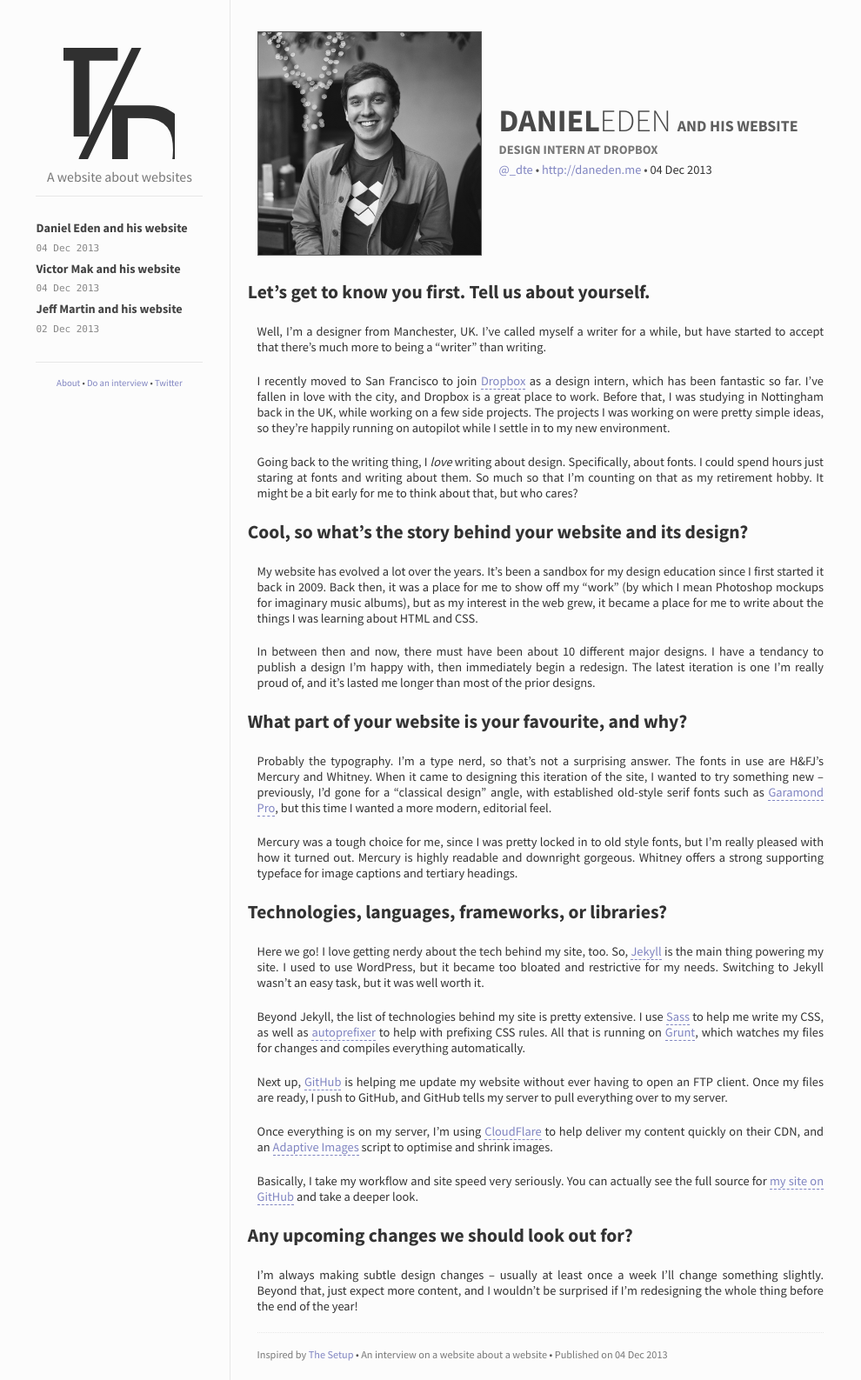
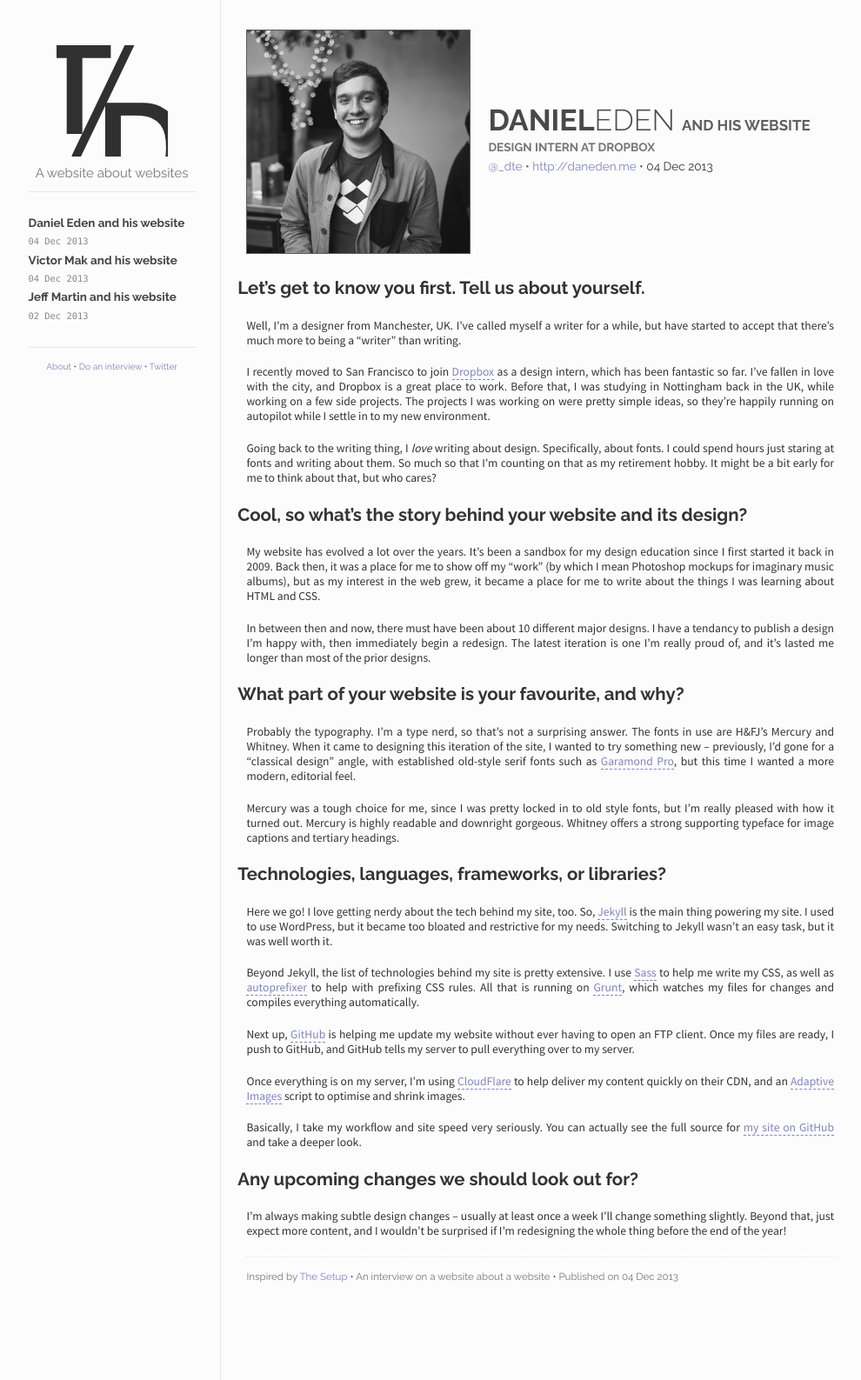
Before and after one commit to the-development/thedevelopment, a Jekyll site: the page built from index.html, in a window 1280 px wide. Shown: the whole page at 87% size, without its empty margins (117-1107 px from the left). Built offline with Jekyll 4.4.1, drawn with Linux system fonts in a browser that asks for light colours; Markdown is read by kramdown in place of the engine named in the settings.

Commit message:
Try mixing raleway and source sans pro together

```diff
--- a/_layouts/default.html
+++ b/_layouts/default.html
@@ -19,6 +19,7 @@
       <link rel="stylesheet" href="/css/responsive.css">
 
       <link href='http://fonts.googleapis.com/css?family=Source+Sans+Pro:300,400,700' rel='stylesheet' type='text/css'>
+      <link href='http://fonts.googleapis.com/css?family=Raleway:300,400,700' rel='stylesheet' type='text/css'>
   </head>
   <body>
     <div class="site">
--- a/css/main.css
+++ b/css/main.css
@@ -18,9 +18,9 @@ html, body {
 body {
   color: #333;
   background-color: #fcfcfc;
-  font-family: 'Source Sans Pro', Arial, sans-serif;
+  font-family: 'Raleway', Arial, sans-serif;
   font-weight: 400;
-  font-size: 0.9em;
+  font-size: 0.85em;
   overflow: hidden;
 }
 
@@ -202,6 +202,7 @@ a:hover {
 }
 
 .post p {
+  font-family: 'Source Sans Pro', Arial, sans-serif;
   margin-bottom: 1.45em;
   text-align: justify;
 }
```
